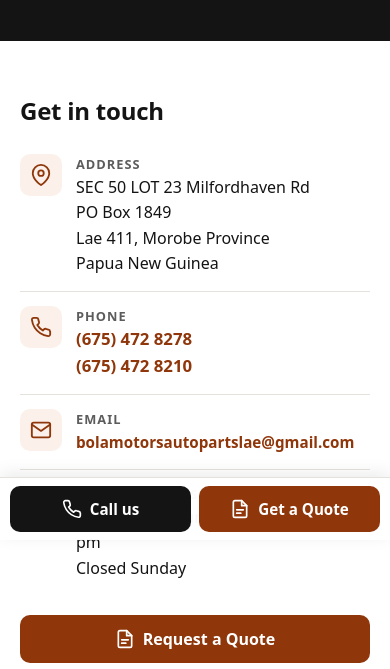
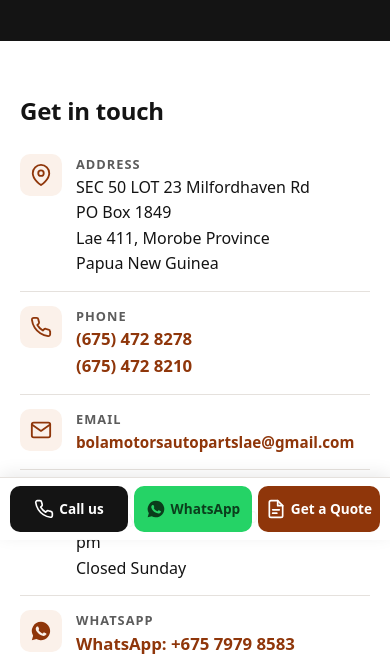
Before and after one commit to WHJ23China/bola-motors-parts, a plain HTML site: page contact.html in a window 390 px wide. Shown: the part 304-973 px from the top of the page. Drawn offline with Linux system fonts and the light colour scheme.

Commit message:
Add WhatsApp click-to-chat (+675 7979 8583)

```diff
--- a/contact.html
+++ b/contact.html
@@ -68,10 +68,12 @@
 <li><span class="icon"><svg viewBox="0 0 24 24" fill="none" stroke="currentColor" stroke-width="2" stroke-linecap="round" stroke-linejoin="round" aria-hidden="true"><path d="M22 16.9v3a2 2 0 0 1-2.2 2 19.8 19.8 0 0 1-8.6-3.1 19.5 19.5 0 0 1-6-6A19.8 19.8 0 0 1 2.1 4.2 2 2 0 0 1 4.1 2h3a2 2 0 0 1 2 1.7c.1.9.4 1.8.7 2.7a2 2 0 0 1-.5 2.1L8 9.8a16 16 0 0 0 6 6l1.3-1.3a2 2 0 0 1 2.1-.4c.9.3 1.8.6 2.7.7a2 2 0 0 1 1.7 2z"/></svg></span><div><span class="label">Phone</span><a href="tel:+6754728278">(675) 472 8278</a><br><a href="tel:+6754728210">(675) 472 8210</a></div></li>
 <li><span class="icon"><svg viewBox="0 0 24 24" fill="none" stroke="currentColor" stroke-width="2" stroke-linecap="round" stroke-linejoin="round" aria-hidden="true"><rect x="2" y="4" width="20" height="16" rx="2"/><path d="m22 6-10 7L2 6"/></svg></span><div><span class="label">Email</span><a href="mailto:bolamotorsautopartslae@gmail.com" style="word-break:break-all;font-size:.95rem">bolamotorsautopartslae@gmail.com</a></div></li>
 <li><span class="icon"><svg viewBox="0 0 24 24" fill="none" stroke="currentColor" stroke-width="2" stroke-linecap="round" stroke-linejoin="round" aria-hidden="true"><circle cx="12" cy="12" r="10"/><path d="M12 6v6l4 2"/></svg></span><div><span class="label">Opening hours</span>Monday to Saturday, 8:00 am – 5:00 pm<br>Closed Sunday</div></li>
+<li><span class="icon"><svg viewBox="0 0 24 24" fill="currentColor" aria-hidden="true"><path d="M12 2a10 10 0 0 0-8.6 15.1L2 22l5-1.3A10 10 0 1 0 12 2zm5.2 14.1c-.2.6-1.3 1.2-1.8 1.2-.5.1-1 .2-3.3-.7-2.8-1.1-4.5-3.9-4.7-4.1-.1-.2-1.1-1.5-1.1-2.8s.7-2 1-2.3c.2-.3.5-.3.7-.3h.5c.2 0 .4 0 .6.5l.8 1.9c.1.2.1.3 0 .5l-.4.5c-.1.1-.3.3-.1.6.2.3.8 1.3 1.7 2.1 1.1 1 2.1 1.3 2.4 1.5.3.1.4.1.6-.1l.8-1c.2-.2.3-.2.6-.1l1.8.9c.3.1.5.2.5.3.1.2.1.8-.1 1.4z"/></svg></span><div><span class="label">WhatsApp</span><a href="https://wa.me/67579798583?text=Hello%20Bola%20Motors%20Parts%2C%20I%27d%20like%20a%20quote." target="_blank" rel="noopener">WhatsApp: +675 7979 8583</a></div></li>
 </ul>
 <div class="btn-row" style="margin-top:20px">
 <a class="btn btn-primary" href="quote.html"><svg viewBox="0 0 24 24" fill="none" stroke="currentColor" stroke-width="2" stroke-linecap="round" stroke-linejoin="round" aria-hidden="true"><path d="M14 2H6a2 2 0 0 0-2 2v16a2 2 0 0 0 2 2h12a2 2 0 0 0 2-2V8z"/><path d="M14 2v6h6M8 13h8M8 17h5"/></svg>Request a Quote</a>
 <a class="btn btn-outline" href="https://www.google.com/maps/search/?api=1&amp;query=Milfordhaven+Road,+Lae,+Morobe+Province,+Papua+New+Guinea" target="_blank" rel="noopener"><svg viewBox="0 0 24 24" fill="none" stroke="currentColor" stroke-width="2" stroke-linecap="round" stroke-linejoin="round" aria-hidden="true"><path d="M21 10c0 7-9 13-9 13S3 17 3 10a9 9 0 0 1 18 0z"/><circle cx="12" cy="10" r="3"/></svg>Open in Google Maps</a>
+<a class="btn btn-wa" href="https://wa.me/67579798583?text=Hello%20Bola%20Motors%20Parts%2C%20I%27d%20like%20a%20quote." target="_blank" rel="noopener"><svg viewBox="0 0 24 24" fill="currentColor" aria-hidden="true"><path d="M12 2a10 10 0 0 0-8.6 15.1L2 22l5-1.3A10 10 0 1 0 12 2zm5.2 14.1c-.2.6-1.3 1.2-1.8 1.2-.5.1-1 .2-3.3-.7-2.8-1.1-4.5-3.9-4.7-4.1-.1-.2-1.1-1.5-1.1-2.8s.7-2 1-2.3c.2-.3.5-.3.7-.3h.5c.2 0 .4 0 .6.5l.8 1.9c.1.2.1.3 0 .5l-.4.5c-.1.1-.3.3-.1.6.2.3.8 1.3 1.7 2.1 1.1 1 2.1 1.3 2.4 1.5.3.1.4.1.6-.1l.8-1c.2-.2.3-.2.6-.1l1.8.9c.3.1.5.2.5.3.1.2.1.8-.1 1.4z"/></svg>Chat on WhatsApp</a>
 </div>
 </div>
 <div class="map-wrap">
@@ -126,6 +128,7 @@
 </footer>
 <div class="mobile-bar" role="navigation" aria-label="Quick actions">
 <a class="btn btn-dark" href="tel:+6754728278"><svg viewBox="0 0 24 24" fill="none" stroke="currentColor" stroke-width="2" stroke-linecap="round" stroke-linejoin="round" aria-hidden="true"><path d="M22 16.9v3a2 2 0 0 1-2.2 2 19.8 19.8 0 0 1-8.6-3.1 19.5 19.5 0 0 1-6-6A19.8 19.8 0 0 1 2.1 4.2 2 2 0 0 1 4.1 2h3a2 2 0 0 1 2 1.7c.1.9.4 1.8.7 2.7a2 2 0 0 1-.5 2.1L8 9.8a16 16 0 0 0 6 6l1.3-1.3a2 2 0 0 1 2.1-.4c.9.3 1.8.6 2.7.7a2 2 0 0 1 1.7 2z"/></svg>Call us</a>
+<a class="btn btn-wa" href="https://wa.me/67579798583?text=Hello%20Bola%20Motors%20Parts%2C%20I%27d%20like%20a%20quote." target="_blank" rel="noopener"><svg viewBox="0 0 24 24" fill="currentColor" aria-hidden="true"><path d="M12 2a10 10 0 0 0-8.6 15.1L2 22l5-1.3A10 10 0 1 0 12 2zm5.2 14.1c-.2.6-1.3 1.2-1.8 1.2-.5.1-1 .2-3.3-.7-2.8-1.1-4.5-3.9-4.7-4.1-.1-.2-1.1-1.5-1.1-2.8s.7-2 1-2.3c.2-.3.5-.3.7-.3h.5c.2 0 .4 0 .6.5l.8 1.9c.1.2.1.3 0 .5l-.4.5c-.1.1-.3.3-.1.6.2.3.8 1.3 1.7 2.1 1.1 1 2.1 1.3 2.4 1.5.3.1.4.1.6-.1l.8-1c.2-.2.3-.2.6-.1l1.8.9c.3.1.5.2.5.3.1.2.1.8-.1 1.4z"/></svg>WhatsApp</a>
 <a class="btn btn-primary" href="quote.html"><svg viewBox="0 0 24 24" fill="none" stroke="currentColor" stroke-width="2" stroke-linecap="round" stroke-linejoin="round" aria-hidden="true"><path d="M14 2H6a2 2 0 0 0-2 2v16a2 2 0 0 0 2 2h12a2 2 0 0 0 2-2V8z"/><path d="M14 2v6h6M8 13h8M8 17h5"/></svg>Get a Quote</a>
 </div>
 <script src="js/main.js" defer></script>
--- a/css/styles.css
+++ b/css/styles.css
@@ -202,3 +202,8 @@ body{padding-bottom:72px}
 @media(min-width:900px){.mobile-bar{display:none}body{padding-bottom:0}}
 .site-nav a.btn-primary,.site-nav a.btn-primary[aria-current="page"]{color:#fff;box-shadow:none;border-radius:10px;padding:10px 18px}
 .site-nav a.btn-primary:hover{background:var(--rust-600);color:#fff}
+.btn-wa{background:#25D366;color:#0b3d1c;border-color:#25D366}
+.btn-wa:hover{background:#1ebe5b;color:#062611}
+.btn svg{flex:none}
+.mobile-bar{grid-template-columns:repeat(3,1fr);gap:6px}
+.mobile-bar .btn{padding:10px 6px;font-size:.85rem;gap:5px;white-space:nowrap}
```
Also changed, not shown: 404.html (+1 -0 lines), about.html (+1 -0 lines), index.html (+2 -0 lines), parts.html (+1 -0 lines), quote.html (+1 -0 lines).
